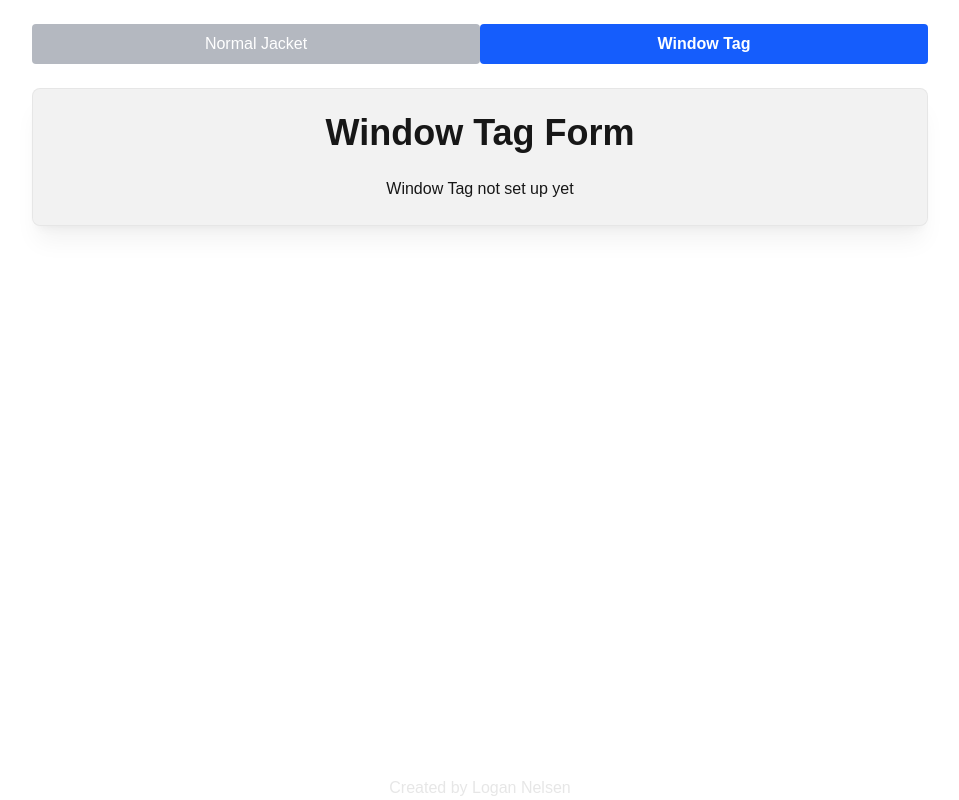
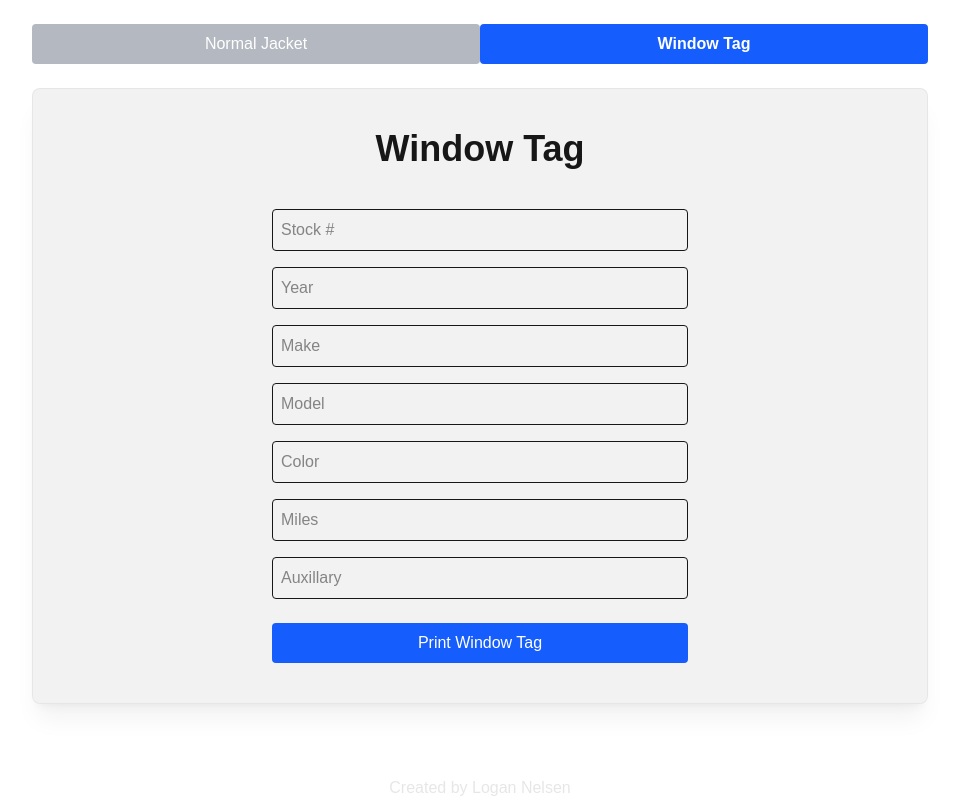
Before and after one commit to ljn16/deal-jacket, a Next.js app: page / in a window 1280 px wide. Both pictures are taken after a click on the button "Window Tag". Shown: the whole page, without its empty margins (160-1119 px from the left). Built offline with nearby package versions, Linux system fonts and the light colour scheme.

Commit message:
window tag intitial setup

```diff
--- a/app/components/DJ.tsx
+++ b/app/components/DJ.tsx
@@ -25,6 +25,7 @@ export default function DJ() {
 
   const [mode, setMode] = useState("normal");
   const [useCpoLayout/* , setUseCpoLayout */] = useState(false);
+  const [strikeMileage, setStrikeMileage] = useState(false);
 
   const handleChange = (e: React.ChangeEvent<HTMLInputElement>) => {
     setForm({ ...form, [e.target.name]: e.target.value });
@@ -333,13 +334,33 @@ export default function DJ() {
                 />
               </button>
             </div>
+            {/* Mileage field with strike toggle */}
+            <div className="flex flex-col gap-1">
               <input
                 name="mileage"
                 placeholder="Mileage"
                 value={form.mileage}
                 onChange={handleChange}
-              className="border p-2 rounded"
+                className={`border p-2 rounded `}
               />
+              {strikeMileage && (
+                <div className="text-sm text-gray-800 pl-2 pt-1">{form.mileage}</div>
+              )}
+              <div className="flex justify-end items-center gap-2 opacity-15">
+                <span className="text-sm">↳ Strike prev. mileage</span>
+                <label className="relative inline-flex items-center cursor-not-allowed">
+                  <input
+                    type="checkbox"
+                    className="sr-only peer"
+                    checked={strikeMileage}
+                    onChange={(e) => setStrikeMileage(e.target.checked)}
+                    disabled
+                  />
+                  <div className="w-11 h-6 bg-gray-300 rounded-full peer-checked:bg-blue-600 transition-colors duration-200"></div>
+                  <div className="absolute left-0.5 top-0.5 w-5 h-5 bg-white rounded-full transition-transform duration-200 transform peer-checked:translate-x-full"></div>
+                </label>
+              </div>
+            </div>
           </div>
         </div>
         {/* Customer Info */}
--- /dev/null
+++ b/app/components/WindowTag.tsx
@@ -0,0 +1,78 @@
+'use client';
+import React, { useState } from 'react';
+import { PDFDocument, rgb, StandardFonts } from 'pdf-lib';
+// import template from '@/public/3x4-template.pdf';
+
+export default function WindowTag() {
+  const [form, setForm] = useState({
+    stock: '',
+    year: '',
+    make: '',
+    model: '',
+    color: '',
+    miles: '',
+    auxillary: '',
+  });
+
+  const handleChange = (e: React.ChangeEvent<HTMLInputElement>) => {
+    const { name, value } = e.target;
+    setForm((prev) => ({ ...prev, [name]: value }));
+  };
+
+  const generatePDF = async () => {
+    const existingPdfBytes = await fetch("/3x4-template.pdf").then((res) => res.arrayBuffer());
+    const pdfDoc = await PDFDocument.load(existingPdfBytes);
+    const page = pdfDoc.getPages()[0];
+    const font = await pdfDoc.embedFont(StandardFonts.Helvetica);
+
+    const draw = (text: string, x: number, y: number, size = 10) => {
+      if (text) {
+        page.drawText(text, { x, y, size, font, color: rgb(0, 0, 0) });
+      }
+    };
+
+    draw(form.stock, 50, 250);
+    draw(form.year, 50, 215);
+    draw(form.make, 50, 180);
+    draw(form.model, 50, 140);
+    draw(form.color, 50, 100);
+    draw(form.miles, 50, 65);
+    draw(form.auxillary, 50, 30);
+
+    const pdfBytes = await pdfDoc.save();
+    const blob = new Blob([new Uint8Array(pdfBytes)], { type: "application/pdf" });
+
+    const iframe = document.createElement("iframe");
+    iframe.style.display = "none";
+    iframe.src = URL.createObjectURL(blob);
+    document.body.appendChild(iframe);
+    iframe.onload = () => {
+      iframe.contentWindow?.focus();
+      iframe.contentWindow?.print();
+    };
+  };
+
+  return (
+    <div className="max-w-md mx-auto p-4">
+      <h1 className="text-4xl font-bold mb-10 text-center ">Window Tag</h1>
+      {/* <h1 className="text-4xl font-bold text-center">Window Tag Form</h1> */}
+
+    <div className="grid grid-cols-1 gap-4">
+      <input name="stock" placeholder="Stock #" disabled value={form.stock} onChange={handleChange} className="border p-2 rounded cursor-not-allowed" />
+      <input name="year" placeholder="Year" disabled value={form.year} onChange={handleChange} className="border p-2 rounded cursor-not-allowed" />
+      <input name="make" placeholder="Make" disabled value={form.make} onChange={handleChange} className="border p-2 rounded cursor-not-allowed" />
+      <input name="model" placeholder="Model" disabled value={form.model} onChange={handleChange} className="border p-2 rounded cursor-not-allowed" />
+      <input name="color" placeholder="Color" disabled value={form.color} onChange={handleChange} className="border p-2 rounded cursor-not-allowed" />
+      <input name="miles" placeholder="Miles" disabled value={form.miles} onChange={handleChange} className="border p-2 rounded cursor-not-allowed" />
+      <input name="auxillary" placeholder="Auxillary" disabled value={form.auxillary} onChange={handleChange} className="border p-2 rounded cursor-not-allowed" />
+    </div>
+      <button
+        type="button"
+        onClick={generatePDF}
+        className="mt-6 w-full bg-blue-600 text-white py-2 px-4 rounded hover:bg-blue-700"
+      >
+        Print Window Tag
+      </button>
+    </div>
+  );
+}
--- a/app/page.tsx
+++ b/app/page.tsx
@@ -5,6 +5,7 @@ import DJ from '@/app/components/DJ';
 // import CPO from '@/app/components/CPO';
 import Footer from '@/app/components/Footer';
 import Header from '@/app/components/Header';
+import WindowTag from './components/WindowTag';
 
 export default function Home() {
   const [formType, setFormType] = useState<'normal' | 'cpo' | 'window'>('normal');
@@ -18,11 +19,12 @@ export default function Home() {
 
           {formType === 'normal' && (<DJ />)}
           {formType === 'window' && (
-            <div className='text-center'>
-              <h1 className="text-4xl font-bold text-center">Window Tag Form</h1>
-              <br></br>
-              <p>Window Tag not set up yet</p>
-            </div>
+            // <div className='text-center'>
+            //   <h1 className="text-4xl font-bold text-center">Window Tag Form</h1>
+            //   <br></br>
+            //   <p>Window Tag not set up yet</p>
+            // </div>
+            <WindowTag />
           )}
         </div>
 
```
Also changed, not shown: 2 other files (tests, documents, lock files or other folders). Lines whose indentation alone changed are shown as unchanged.
